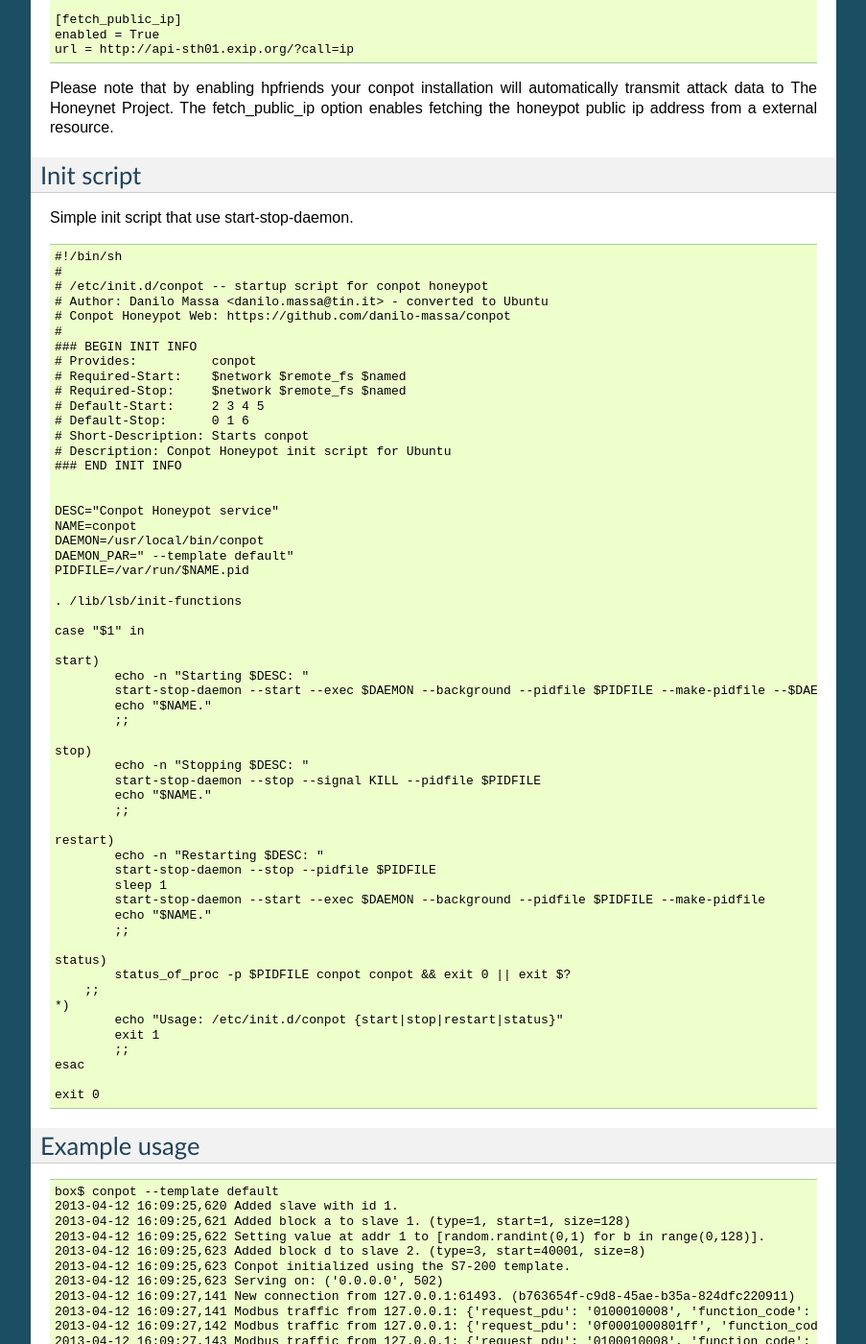
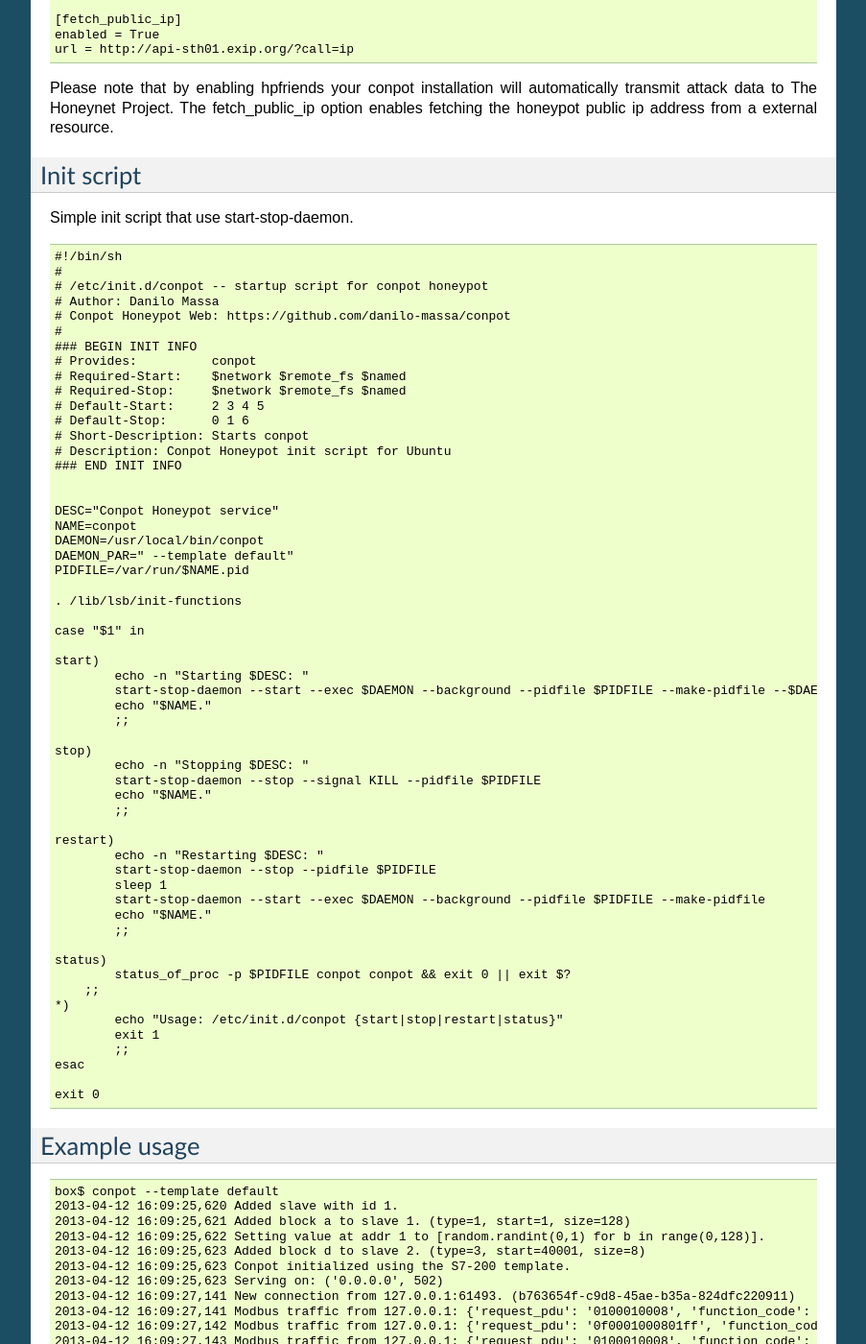
Before and after one commit to mushorg/conpot, a Sphinx documentation site: the page built from docs/source/installation/ubuntu.rst, in a window 1280 px wide and 1400 px high, scrolled down 1052 px. Shown: the whole window at 96% size, without its empty margins (198-1101 px from the left). Built offline with Sphinx 7.4.7, drawn with Linux system fonts in a browser that asks for light colours; the version number is read from the project's files by our own code.

Commit message:
Removed email address from init.d script (only to not let it for spammers)

```diff
--- a/docs/source/installation/ubuntu.rst
+++ b/docs/source/installation/ubuntu.rst
@@ -78,7 +78,7 @@ Simple init script that use start-stop-daemon.
       #!/bin/sh
       #
       # /etc/init.d/conpot -- startup script for conpot honeypot
-      # Author: Danilo Massa <danilo.massa@tin.it> - converted to Ubuntu
+      # Author: Danilo Massa
       # Conpot Honeypot Web: https://github.com/danilo-massa/conpot
       #
       ### BEGIN INIT INFO
```
